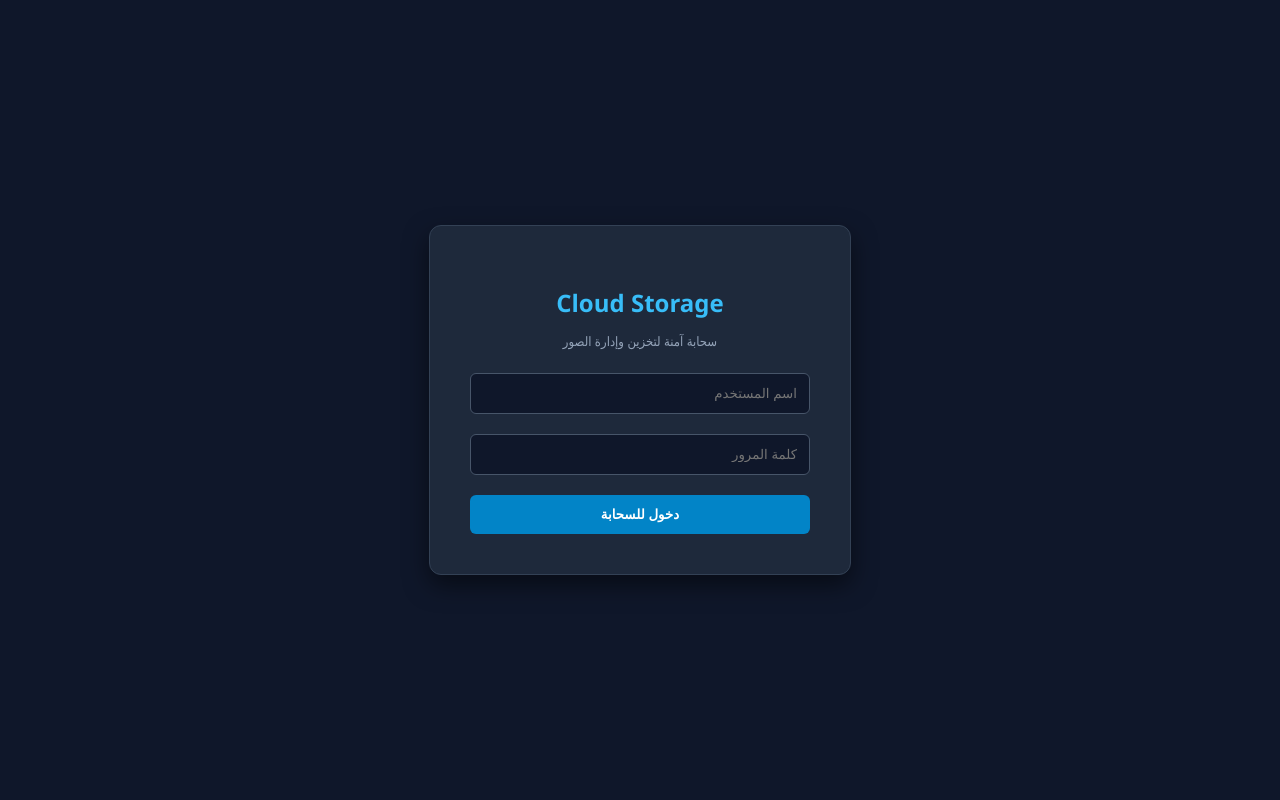
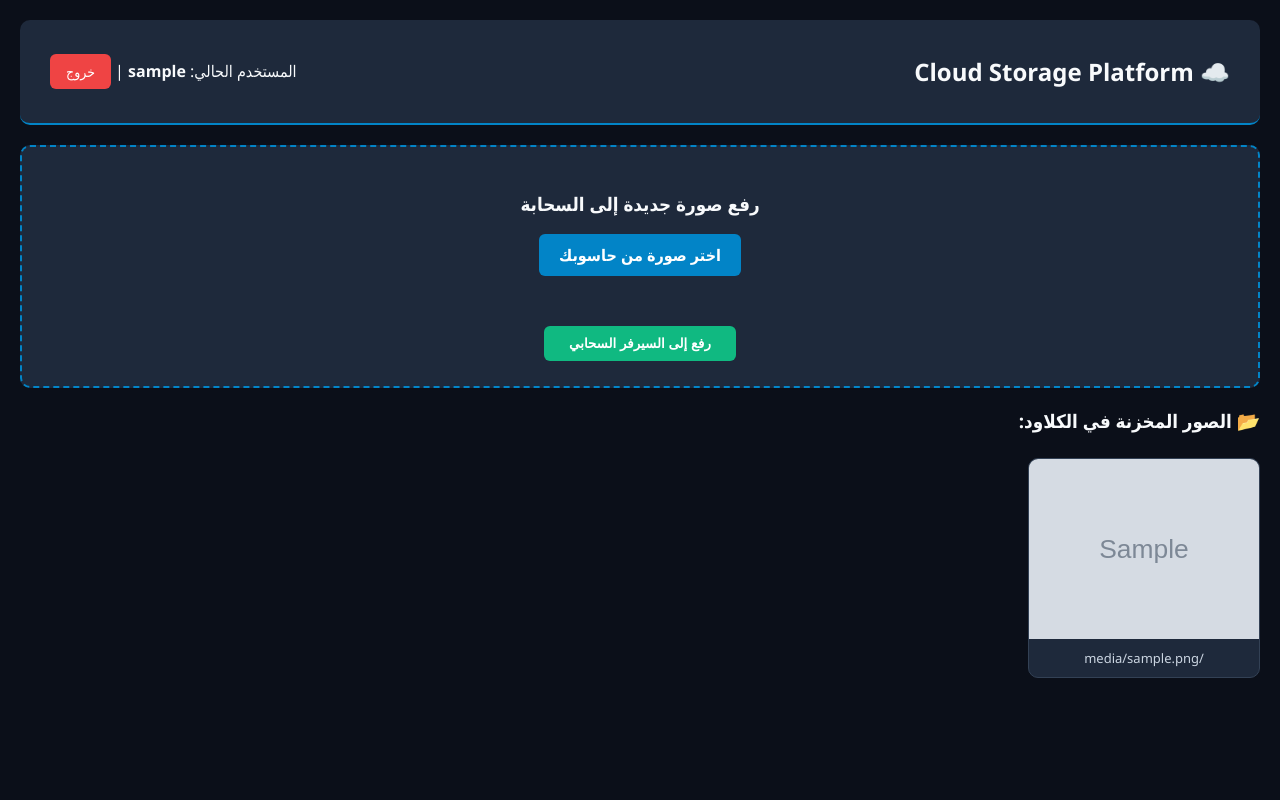
Before and after one commit to SaifAiaa/cloud_app, a Flask app: template templates/login.html in a window 1280 px wide. Run offline with Flask 3, Linux system fonts and the light colour scheme; the template is opened without the code that fills it: most values are stand-ins (such as "Sample title", 1, 10 or a date in 2020); grey boxes marked "Sample" are stand-in pictures.

Commit message:
Update login.html

```diff
--- a/templates/login.html
+++ b/templates/login.html
@@ -3,27 +3,54 @@
 <head>
     <meta charset="UTF-8">
     <meta name="viewport" content="width=device-width, initial-scale=1.0">
-    <title>تسجيل الدخول - السحابة الشخصية</title>
+    <title>لوحة التحكم السحابية</title>
     <style>
-        body { font-family: 'Segoe UI', Tahoma, sans-serif; background: #0f172a; color: #f8fafc; display: flex; justify-content: center; align-items: center; height: 100vh; margin: 0; }
-        .card { background: #1e293b; padding: 40px; border-radius: 12px; box-shadow: 0 10px 25px rgba(0,0,0,0.5); width: 340px; text-align: center; border: 1px solid #334155; }
-        h2 { margin-bottom: 10px; color: #38bdf8; }
-        input { width: 100%; padding: 12px; margin: 10px 0; border-radius: 6px; border: 1px solid #475569; background: #0f172a; color: white; box-sizing: border-box; }
-        button { width: 100%; padding: 12px; background: #0284c7; border: none; color: white; font-weight: bold; border-radius: 6px; cursor: pointer; margin-top: 10px; transition: 0.3s; }
-        button:hover { background: #0369a1; }
-        .error { color: #f87171; font-size: 14px; margin-top: 10px; background: rgba(239, 68, 68, 0.1); padding: 8px; border-radius: 4px; }
+        body { font-family: 'Segoe UI', Tahoma, sans-serif; background: #0b0f19; color: #f8fafc; margin: 0; padding: 20px; }
+        .header { display: flex; justify-content: space-between; align-items: center; background: #1e293b; padding: 15px 30px; border-radius: 10px; border-bottom: 2px solid #0284c7; }
+        .btn-logout { background: #ef4444; color: white; padding: 8px 16px; border-radius: 6px; text-decoration: none; font-size: 14px; }
+        .upload-box { background: #1e293b; padding: 25px; border-radius: 10px; margin: 20px 0; border: 2px dashed #0284c7; text-align: center; }
+        .upload-btn { background: #0284c7; padding: 10px 20px; border-radius: 6px; cursor: pointer; color: white; font-weight: bold; display: inline-block; }
+        .submit-btn { background: #10b981; padding: 10px 25px; border: none; border-radius: 6px; color: white; font-weight: bold; cursor: pointer; margin-top: 15px; }
+        .gallery { display: grid; grid-template-columns: repeat(auto-fill, minmax(220px, 1fr)); gap: 20px; margin-top: 25px; }
+        .img-card { background: #1e293b; border-radius: 10px; overflow: hidden; border: 1px solid #334155; transition: transform 0.3s, box-shadow 0.3s; }
+        .img-card:hover { transform: translateY(-5px); box-shadow: 0 10px 20px rgba(2, 132, 199, 0.3); }
+        .img-card img { width: 100%; height: 180px; object-fit: cover; cursor: pointer; display: block; }
+        .img-card .title { padding: 10px; font-size: 13px; color: #cbd5e1; text-align: center; word-break: break-all; }
     </style>
 </head>
 <body>
-    <div class="card">
-        <h2> Cloud Storage</h2>
-        <p style="font-size: 13px; color: #94a3b8;">سحابة آمنة لتخزين وإدارة الصور</p>
-        {% if error %}<div class="error">{{ error }}</div>{% endif %}
-        <form method="POST">
-            <input type="text" name="username" placeholder="اسم المستخدم" required>
-            <input type="password" name="password" placeholder="كلمة المرور" required>
-            <button type="submit">دخول للسحابة</button>
+    <div class="header">
+        <h2>☁️ Cloud Storage Platform</h2>
+        <div>
+            <span>المستخدم الحالي: <b>{{ username }}</b></span> |
+            <a href="{{ url_for('logout') }}" class="btn-logout">خروج</a>
+        </div>
+    </div>
+
+    <div class="upload-box">
+        <h3>رفع صورة جديدة إلى السحابة</h3>
+        <form method="POST" action="/upload" enctype="multipart/form-data">
+            <input type="file" name="file" id="file" required style="display:none;" onchange="document.getElementById('fileName').innerText = 'تم اختيار: ' + this.files[0].name">
+            <label class="upload-btn" for="file">اختر صورة من حاسوبك</label>
+            <p id="fileName" style="font-size: 13px; color: #38bdf8; margin-top: 10px;"></p>
+            <br>
+            <button type="submit" class="submit-btn">رفع إلى السيرفر السحابي</button>
         </form>
+    </div>
+
+    <h3>📂 الصور المخزنة في الكلاود:</h3>
+    <div class="gallery">
+        {% for image in images %}
+        <div class="img-card">
+            <!-- إمكانية فتح الصورة بحجمها الكامل في تبويب جديد عند النقر عليها -->
+            <a href="{{ url_for('uploaded_file', filename=image) }}" target="_blank" title="انقر لعرض الصورة بالحجم الكامل">
+                <img src="{{ url_for('uploaded_file', filename=image) }}" alt="Cloud Image">
+            </a>
+            <div class="title">{{ image }}</div>
+        </div>
+        {% else %}
+        <p style="color: #64748b;">السحابة فارغة حالياً. قم برفع أول صورة!</p>
+        {% endfor %}
     </div>
 </body>
 </html>
```
